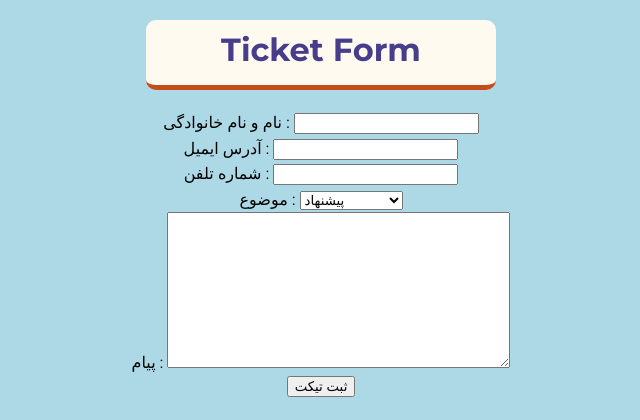
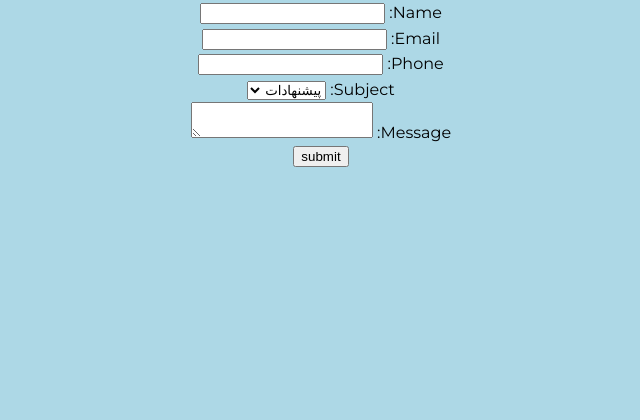
Before and after one commit to Rocker066/sabzlearn-django, a Django app: page /blog/ticket/ in a window 1280 px wide. Shown: the top 420 px of the page, without its empty margins (319-959 px from the left). Run offline with Django 5.2, Linux system fonts and the light colour scheme; parts of the project's set-up code (start-up, migrations or seed data) failed here and were passed over.

Commit message:
added forms

```diff
--- a/sabzweb/blog/forms.py
+++ b/sabzweb/blog/forms.py
@@ -1,4 +1,5 @@
 from django import forms
+from django.core.exceptions import ValidationError
 
 
 class TicketForm(forms.Form):
@@ -13,3 +14,12 @@ class TicketForm(forms.Form):
     phone = forms.CharField(max_length=11, required=True, label='شماره تلفن ')
     subject = forms.ChoiceField(choices=SUBJECT_CHOICES, required=True, label='موضوع ')
     message = forms.CharField(widget=forms.Textarea, required=True, label='پیام ')
+
+    # Custom validation check for fields
+    def clean_phone(self):
+        phone = self.cleaned_data['phone']
+        if phone:
+            if not phone.isdigit():
+                raise ValidationError('شماره تلفن باید فقط شامل عدد باشد!')
+            else:
+                return phone
--- /dev/null
+++ b/sabzweb/blog/templates/forms/ticket2.html
@@ -0,0 +1,45 @@
+{% extends 'parent/base.html' %}
+{% block title %}Ticket{% endblock %}
+{% block content %}
+    <form class="ticket" method="post">
+    {% csrf_token %}
+        <p><label for="name">Name: </label>
+        <input id="name" type="text" name="name" required maxlength="100"
+        {% if form.name.value %}value="{{ form.name.value }}" {% endif %}></p>
+
+        <p><label for="email">Email: </label>
+        <input id="email" type="email" name="email" required
+        {% if form.email.value %}value="{{ form.email.value }}" {% endif %}></p>
+
+        <p><label for="phone">Phone: </label>
+        <input id="phone" type="text" name="phone" required maxlength="11"
+        {% if form.phone.value %}value="{{ form.phone.value }}" {% endif %}></p>
+
+        <p><label for="subject">Subject: </label>
+        <select id="subject" name="subject">
+            <option value="پیشنهاد">پیشنهادات</option>
+            <option value="انتقاد">انتقادات</option>
+            <option value="گزارش">گزارش</option>
+        </select></p>
+
+        <p><label for="message">Message: </label>
+        <textarea id="message" name="message">
+            {% if form.message.value %} {{ form.message.value }} {% endif %}
+        </textarea></p>
+
+        <input type="submit" name="submit" value="submit">
+    </form>
+    {% if form.errors %}
+        <p>لطفا خطاهای زیر را اصلاح کنید!</p>
+        {% for field in form %}
+                {% for error in field.errors %}
+                    {{ field.label }} : {{ error }}
+                    <br>
+                {% endfor %}
+        {% endfor %}
+    {% endif %}
+
+    {% if form.non_field_errors %}
+        {{ form.non_field_errors }}
+    {% endif %}
+{% endblock %}
--- a/sabzweb/blog/templates/parent/base.html
+++ b/sabzweb/blog/templates/parent/base.html
@@ -1,6 +1,6 @@
 {% load static %}
 <!DOCTYPE html>
-<html lang="en">
+<html lang="fa-ir" dir="rtl">
 <head>
     <meta charset="UTF-8">
     <title>blog | {% block title %} {% endblock %}</title>
--- a/sabzweb/blog/views.py
+++ b/sabzweb/blog/views.py
@@ -58,18 +58,24 @@ def ticket(request):
         if form.is_valid():
             # create database fields based on what user has entered in the form
             ticket_obj = Ticket.objects.create()
+            # get the entered form data (as a dictionary)
             cd = form.cleaned_data
+
+            # Another way of creating db objects (dont need to use save() here)
+            Ticket.objects.create(message=cd['message'], name=cd['name'], email=cd['email'],
+                                  phone=cd['phone'], subject=cd['subject'])
+
             # put the user input in the related object fields in the database(from cleaned data)
-            ticket_obj.message = cd['message']
-            ticket_obj.name = cd['name']
-            ticket_obj.email = cd['email']
-            ticket_obj.phone = cd['phone']
-            ticket_obj.subject = cd['subject']
+            # ticket_obj.message = cd['message']
+            # ticket_obj.name = cd['name']
+            # ticket_obj.email = cd['email']
+            # ticket_obj.phone = cd['phone']
+            # ticket_obj.subject = cd['subject']
             # save the data in the database fields
-            ticket_obj.save()
+            # ticket_obj.save()
             # redirect to the empty ticket page after submitting the form
-            return redirect('blog:ticket')
+            return redirect('blog:index')
     else:
         # if the user hasn't completed the form show the empty form
         form = TicketForm()
-    return render(request, 'forms/ticket.html', {'form': form})
+    return render(request, 'forms/ticket2.html', {'form': form})
```
Also changed, not shown: sabzweb/blog/admin.py (+8 -0 lines), sabzweb/blog/models.py (+19 -0 lines), sabzweb/db.sqlite3.
